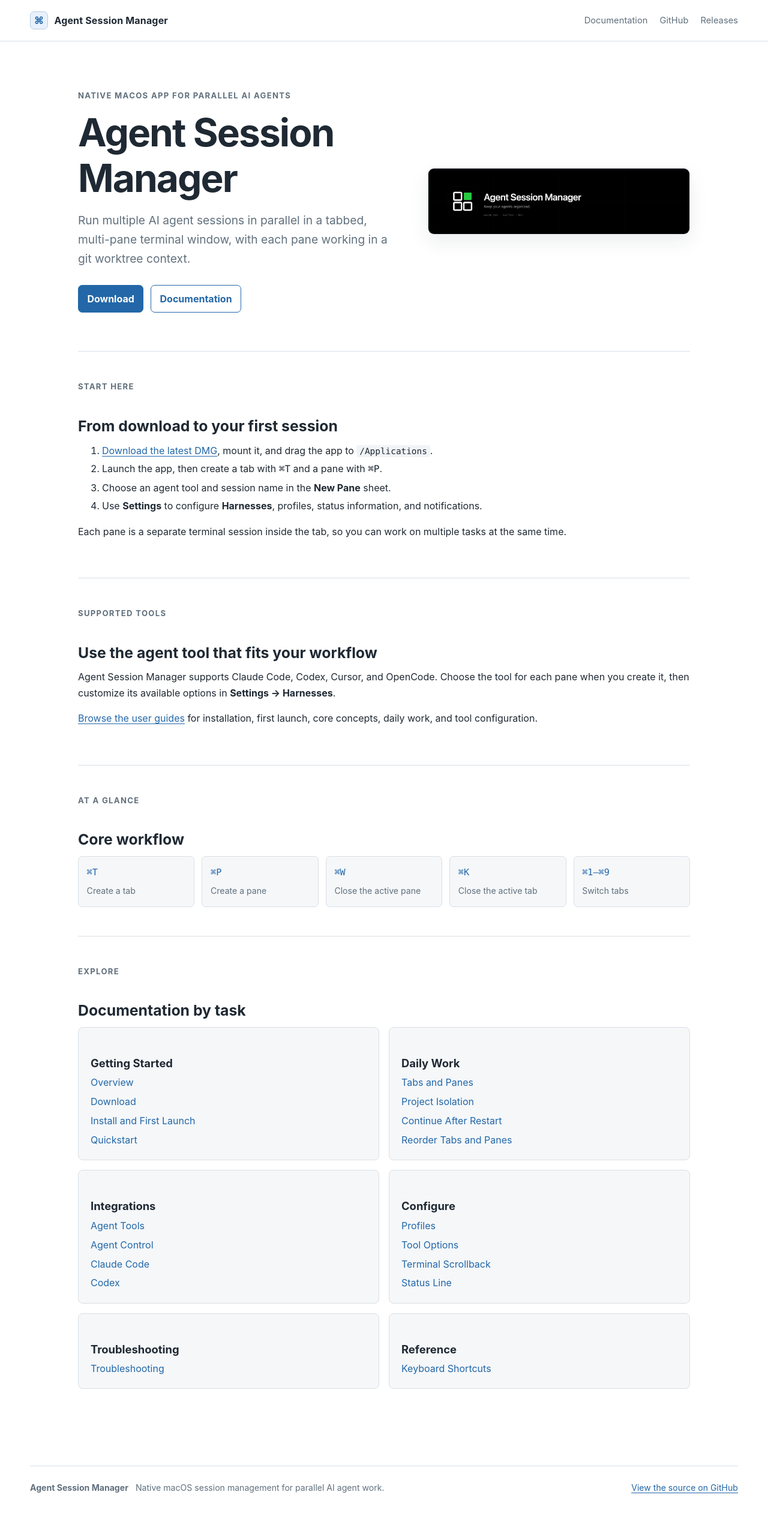
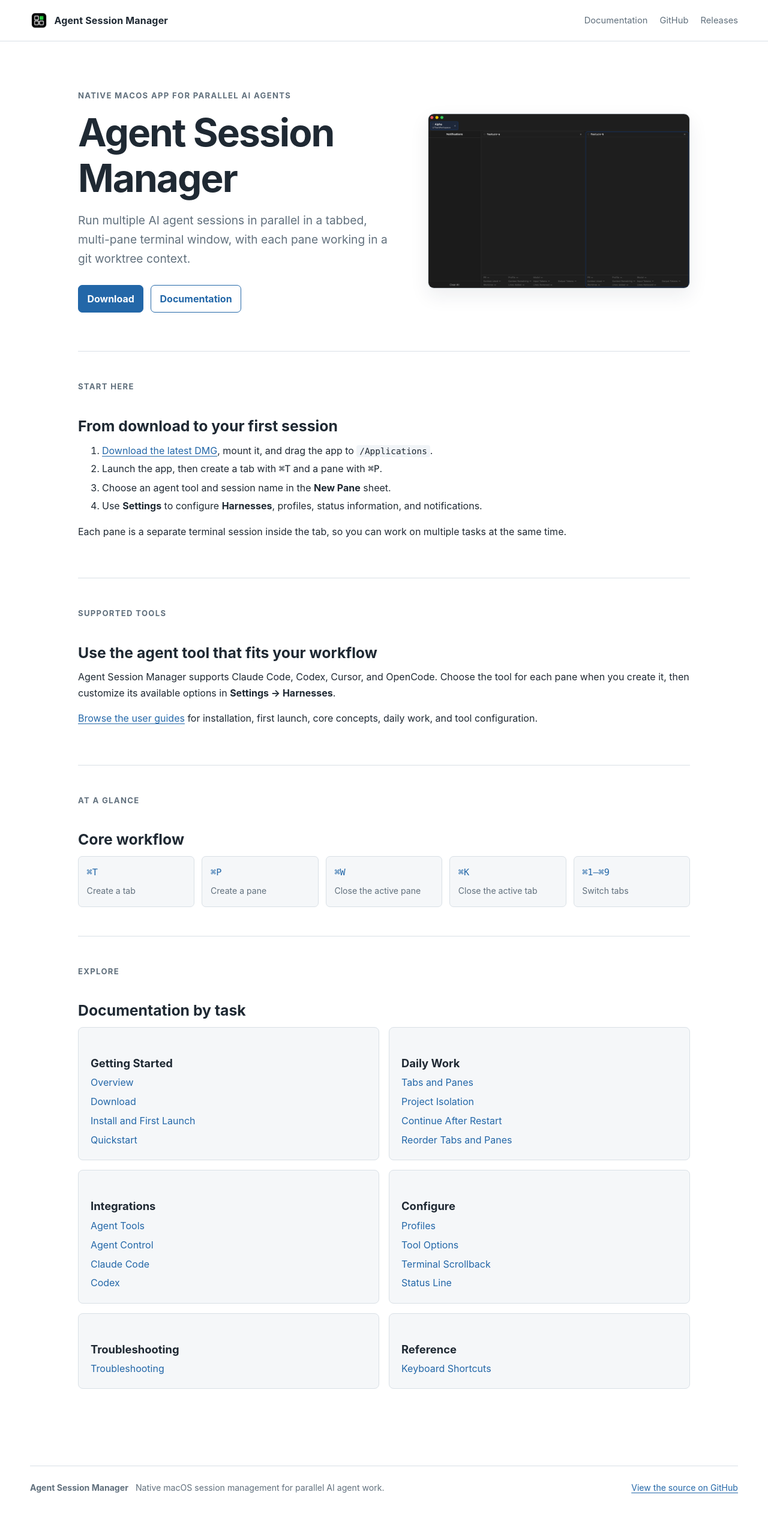
Before and after one commit to JustinDFuller-org/agent-session-manager, a Jekyll site: the page built from index.md, in a window 1280 px wide. Shown: the whole page at 60% size. Built offline with Jekyll 4.4.1, drawn with Linux system fonts in a browser that asks for light colours.

Commit message:
docs: refresh website branding (#266)

```diff
--- a/_layouts/default.html
+++ b/_layouts/default.html
@@ -6,13 +6,14 @@
     <meta name="description" content="{{ page.description | default: site.description }}">
     <title>{{ page.title | default: site.title }} · {{ site.title }}</title>
     <link rel="stylesheet" href="{{ '/assets/css/style.css' | relative_url }}">
+    <link rel="icon" type="image/x-icon" href="{{ '/favicon.ico' | relative_url }}">
   </head>
   <body>
     <a class="skip-link" href="#main-content">Skip to content</a>
     <header class="site-header">
       <div class="header-inner">
         <a class="brand" href="{{ '/' | relative_url }}">
-          <span class="brand-mark" aria-hidden="true">⌘</span>
+          <img class="brand-logo" src="{{ '/assets/img/app-icon.png' | relative_url }}" alt="" width="30" height="30">
           <span>Agent Session Manager</span>
         </a>
         <nav class="top-nav" aria-label="Primary navigation">
--- a/assets/css/style.scss
+++ b/assets/css/style.scss
@@ -71,16 +71,11 @@
   letter-spacing: .01em;
 }
 
-.brand-mark {
-  display: grid;
-  place-items: center;
+.brand-logo {
   width: 30px;
   height: 30px;
-  border: 1px solid #b8cce0;
   border-radius: 7px;
-  background: var(--accent-soft);
-  color: var(--accent);
-  font-size: 17px;
+  object-fit: cover;
 }
 
 .top-nav,
--- a/index.md
+++ b/index.md
@@ -14,7 +14,7 @@
       <a class="button button-secondary" href="{{ '/docs/' | relative_url }}">Documentation</a>
     </div>
   </div>
-  <img class="home-image" src="{{ '/assets/img/hero.png' | relative_url }}" alt="Agent Session Manager window showing tabs and terminal panes">
+  <img class="home-image" src="{{ '/assets/img/docs/split-panes.png' | relative_url }}" alt="Agent Session Manager with two panes open in one tab">
 </section>
 
 <section class="home-section">
```
Also changed, not shown: assets/img/app-icon.png (added), favicon.ico (added).
